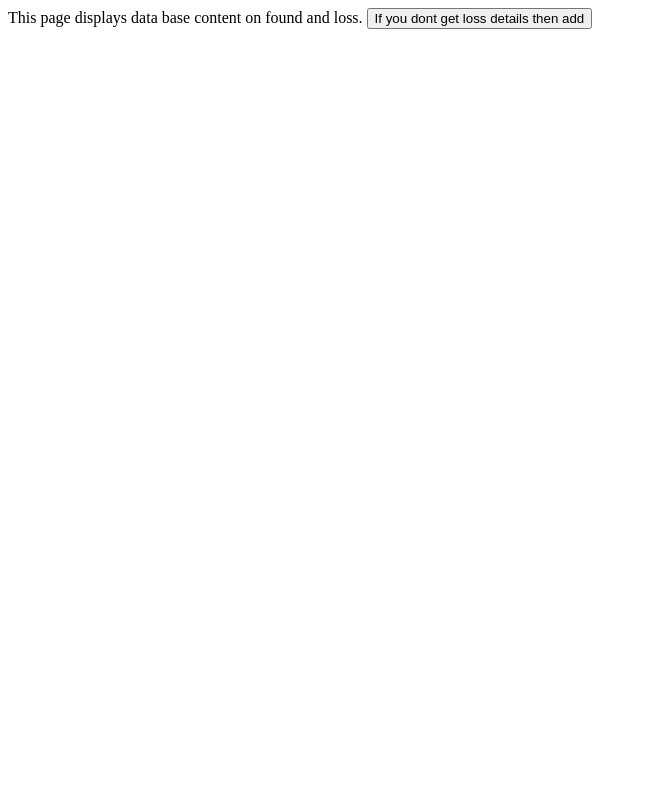
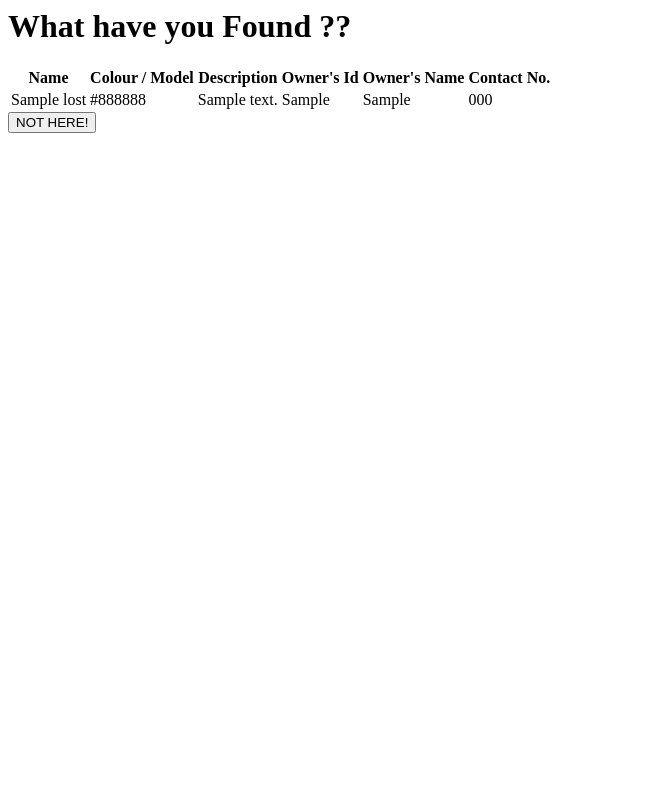
Before and after one commit to hemanth-sunkireddy/ISS_Hackhaton, a Flask app: page /foundView.html in a window 1280 px wide. Shown: the whole page, without its empty margins (0-647 px from the left). Run offline with Flask 3, Linux system fonts and the light colour scheme; tables that the repository leaves empty hold one stand-in row (values such as "Sample post").

Commit message:
Update foundView.html

```diff
--- a/templates/foundView.html
+++ b/templates/foundView.html
@@ -1,6 +1,32 @@
 <html>
-  <body>
-    This page displays data base content on found and loss.
-    <a href="/foundAdd.html"><button>If you dont get loss details then add</button></a>
-  </body>
+
+<body>
+  <h1>What have you Found ??</h1>
+  <table class="playlist">
+    <thead>
+      <tr>
+        <th>Name</th>
+        <th>Colour / Model</th>
+        <th>Description</th>
+        <th>Owner's Id</th>
+        <th>Owner's Name</th>
+        <th>Contact No.</th>
+      </tr>
+    </thead>
+    <tbody>
+      {% for row in rows %}
+      <tr>
+        <td>{{ row[0] }}</td>
+        <td>{{ row[1] }}</td>
+        <td>{{ row[2] }}</td>
+        <td>{{ row[4] }}</td>
+        <td>{{ row[5] }}</td>
+        <td>{{ row[6] }}</td>
+      </tr>
+      {% endfor %}
+    </tbody>
+  </table>
+  <a href="lostfoundAdd.html"><button class="button-51" role="button">NOT HERE!</button></a>
+</body>
+
 </html>
```
